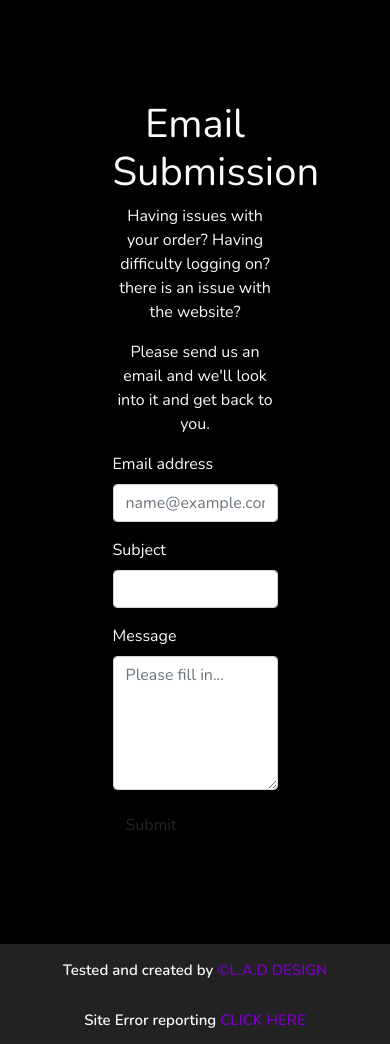
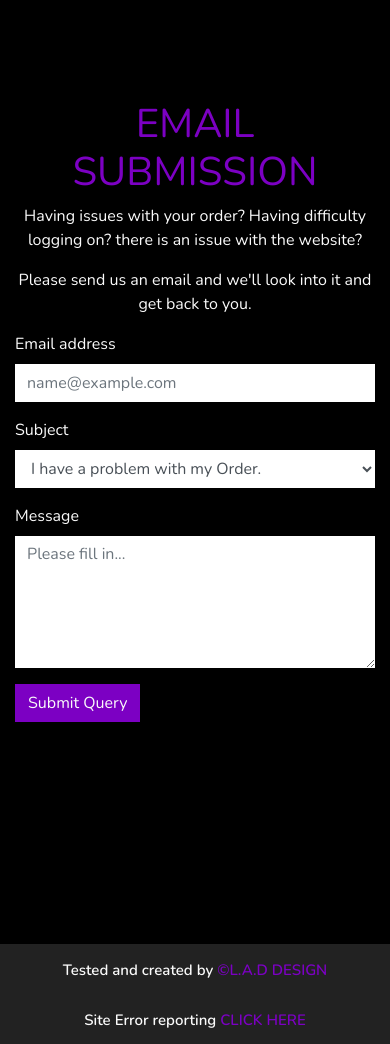
Before and after one commit to laurence100795/The-Mad-Hatter, a Django app: page /email-report/ in a window 390 px wide. Shown: the part 64-1108 px from the top of the page. Run offline with Django 3.2, Linux system fonts and the light colour scheme; some libraries are stand-ins or nearby versions.

Commit message:
minor mobile optimisations and style changes

```diff
--- a/checkout/static/css/checkout.css
+++ b/checkout/static/checkout/css/checkout.css
@@ -42,3 +42,9 @@ select:invalid,
 select option[value=""] {
     color: #aab7c4 !important;
 }
+
+@media (max-width: 400px) {
+    p.mb-0 {
+    font-size: 11.8px;
+    }
+}
--- a/checkout/templates/checkout/checkout.html
+++ b/checkout/templates/checkout/checkout.html
@@ -4,7 +4,7 @@
 {% load bag_tools %}
 {% block extra_title %} - Checkout {% endblock %}
 {% block extra_css %}
-    <link rel="stylesheet" href="{% static 'css/checkout.css' %}">
+    <link rel="stylesheet" href="{% static 'checkout/css/checkout.css' %}">
 {% endblock %}
 
 {% block page_header %}
@@ -143,5 +143,5 @@
     {{ block.super }}
     {{ stripe_public_key|json_script:"id_stripe_public_key"}}
     {{ client_secret|json_script:"id_client_secret"}}
-    <script src="{% static 'js/stripe_elements.js' %}"></script>
+    <script src="{% static 'checkout/js/stripe_elements.js' %}"></script>
 {% endblock %}
--- a/home/templates/home/email_submission.html
+++ b/home/templates/home/email_submission.html
@@ -3,7 +3,7 @@
 {% load static %}
 
 {% block extra_css %}
-    <link rel="stylesheet" href="{% static 'css/home.css' %}">
+    <link rel="stylesheet" href="{% static 'checkout/css/home.css' %}">
 {% endblock %}
 {% block extra_title %} - Report {% endblock %}
 {% block page_header %}
@@ -15,29 +15,36 @@
 {% endblock %}
 
 {% block content %}
-<div class="container-fluid">
+<div class="container">
     <div class="row justify-content-center">
-        <div class="col-6">
+        <div class=" col-12 col-md-8">
             <div class="text-center">
-                <h1>Email Submission</h1>
+                <h1 class="logo-font">Email Submission</h1>
                 <p>Having issues with your order? Having difficulty logging on? there is an issue with the website?</p>
                 <p>Please send us an email and we'll look into it and get back to you.</p>
             </div>
             <form method="post" action="{% url 'email_page' %}">
                 {% csrf_token %}
                 <div class="form-group">
-                    <label for="exampleFormControlInput1">Email address</label>
-                    <input type="email" class="form-control" name="email" placeholder="name@example.com" required>
+                    <label>Email address</label>
+                    <input type="email" class="form-control rounded-0 border-0" name="email" placeholder="name@example.com" required>
                 </div>
                 <div class="form-group">
-                    <label for="exampleFormControlInput1">Subject</label>
-                    <input type="subject" class="form-control" name="subject" required>
+                    <label>Subject</label>
+                    <select name="subject" class="form-control rounded-0 border-0">
+                        <option>I have a problem with my Order.</option>
+                        <option>I would like a refund.</option>
+                        <option>I am having trouble with the site.</option>
+                        <option>I am having problems with my account.</option>
+                        <option>I am having problems registering a account.</option>
+                        <option>Other...</option>
+                    </select>
                 </div>
                 <div class="form-group">
-                    <label for="exampleFormControlTextarea1">Message</label>
-                    <textarea class="form-control" id="exampleFormControlTextarea1" name="message" rows="5" placeholder="Please fill in..." required></textarea>
+                    <label>Message</label>
+                    <textarea class="form-control rounded-0 border-0" name="message" rows="5" placeholder="Please fill in..." required></textarea>
                 </div>
-                <button class="btn" type="submit">Submit</button>
+                <button class="btn btn-pri rounded-0 mb-2" type="submit">Submit Query</button>
             </form>
         </div>
     </div>
--- a/mad_hatter/settings.py
+++ b/mad_hatter/settings.py
@@ -99,7 +99,7 @@ AUTHENTICATION_BACKENDS = [
     'allauth.account.auth_backends.AuthenticationBackend',
 ]
 
-SITE_ID = 1
+SITE_ID = 2
 
 SOCIALACCOUNT_PROVIDERS = {
     'google': {
--- a/products/templates/products/product_detail.html
+++ b/products/templates/products/product_detail.html
@@ -61,7 +61,7 @@
                                                 </span>
                                             </button>
                                         </div>
-                                        <input class="form-control qty_input" type="number" name="quantity" value="1" min="1" max="99" data-item_id="{{ product.id }}" id="id_qty_{{ product.id }}">
+                                        <input class="border-0 form-control qty_input" type="number" name="quantity" value="1" min="1" max="99" data-item_id="{{ product.id }}" id="id_qty_{{ product.id }}">
                                         <div class="input-group-append">
                                             <button class="increment-qty btn rounded-0" data-item_id="{{ product.id }}" id="increment-qty_{{ product.id }}">
                                                 <span>
--- a/profiles/templates/profiles/profile.html
+++ b/profiles/templates/profiles/profile.html
@@ -29,7 +29,7 @@
                 <form class="mt-3" action="{% url 'profile' %}" method="POST" id="profile-update-form">
                 {% csrf_token %}
                 {{ form|crispy }}
-                <button class="btn rounded-0 text-uppercase float-right">Update Information</button>
+                <button class="btn btn-pri rounded-0 text-uppercase float-right">Update Information</button>
                 </form>
             </div>
         </div>
--- a/static/css/base.css
+++ b/static/css/base.css
@@ -21,6 +21,13 @@ body {
     width: 1.5rem;
 }
 
+.fa-plus {
+    color: #fafafa;
+}
+
+.fa-minus {
+    color: #fafafa;
+}
 /* removes default a tag styles */
 a {
     text-decoration: none;
@@ -381,6 +388,9 @@ a:hover
         font-size: 12px;
     }
     .main-logo-nav{
-        font-size: 13px;
+        font-size: 12px;
+    }
+    .toast-body {
+        font-size: 11px;
     }
 }
--- a/templates/allauth/account/login.html
+++ b/templates/allauth/account/login.html
@@ -18,11 +18,11 @@ for a {{ site_name }} account and sign in below:{% endblocktrans %}</p>
 
 <div class="socialaccount_ballot">
 
-  <ul class="socialaccount_providers">
+  <ul class="socialaccount_providers list-unstyled">
     {% include "socialaccount/snippets/provider_list.html" with process="login" %}
   </ul>
 
-  <div class="login-or">{% trans 'or' %}</div>
+  <div class="login-or mb-2">{% trans 'or' %}</div>
 
 </div>
 
--- a/templates/allauth/socialaccount/snippets/provider_list.html
+++ b/templates/allauth/socialaccount/snippets/provider_list.html
@@ -7,14 +7,14 @@
 {% for brand in provider.get_brands %}
 <li>
   <a title="{{brand.name}}"
-     class="socialaccount_provider {{provider.id}} {{brand.id}}"
+     class="btn btn-pri btn-lg rounded-0 socialaccount_provider {{provider.id}} {{brand.id}}"
      href="{% provider_login_url provider.id openid=brand.openid_url process=process %}"
      >{{brand.name}}</a>
 </li>
 {% endfor %}
 {% endif %}
 <li>
-  <a title="{{provider.name}}" class="socialaccount_provider {{provider.id}}"
+  <a title="{{provider.name}}" class="btn btn-pri btn-lg rounded-0 socialaccount_provider {{provider.id}}"
      href="{% provider_login_url provider.id process=process scope=scope auth_params=auth_params %}">{{provider.name}}</a>
 </li>
 {% endfor %}
```
Also changed, not shown: bag/templates/bag/bag.html (+5 -5 lines), checkout/templates/checkout/checkout_success.html (+5 -5 lines), checkout/static/checkout/js/stripe_elements.js (renamed from checkout/static/js/stripe_elements.js), media/enjoy-black-110-adjustable-iconic-x.jpg (added).
